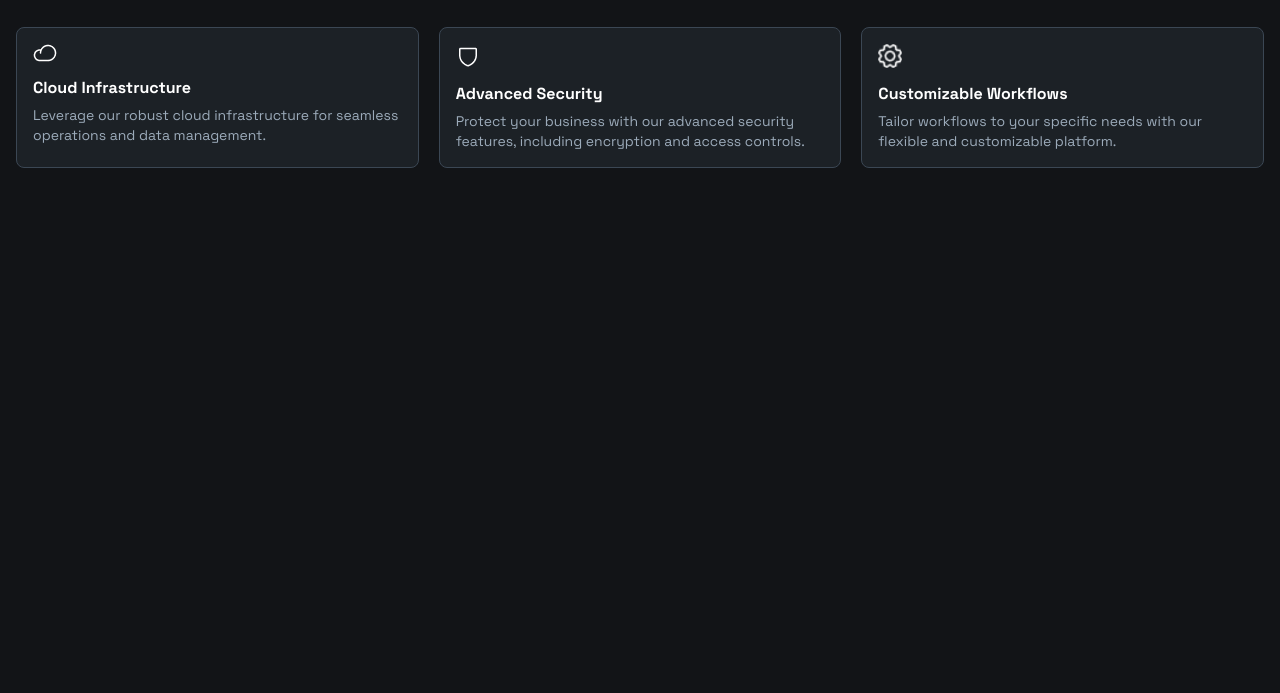
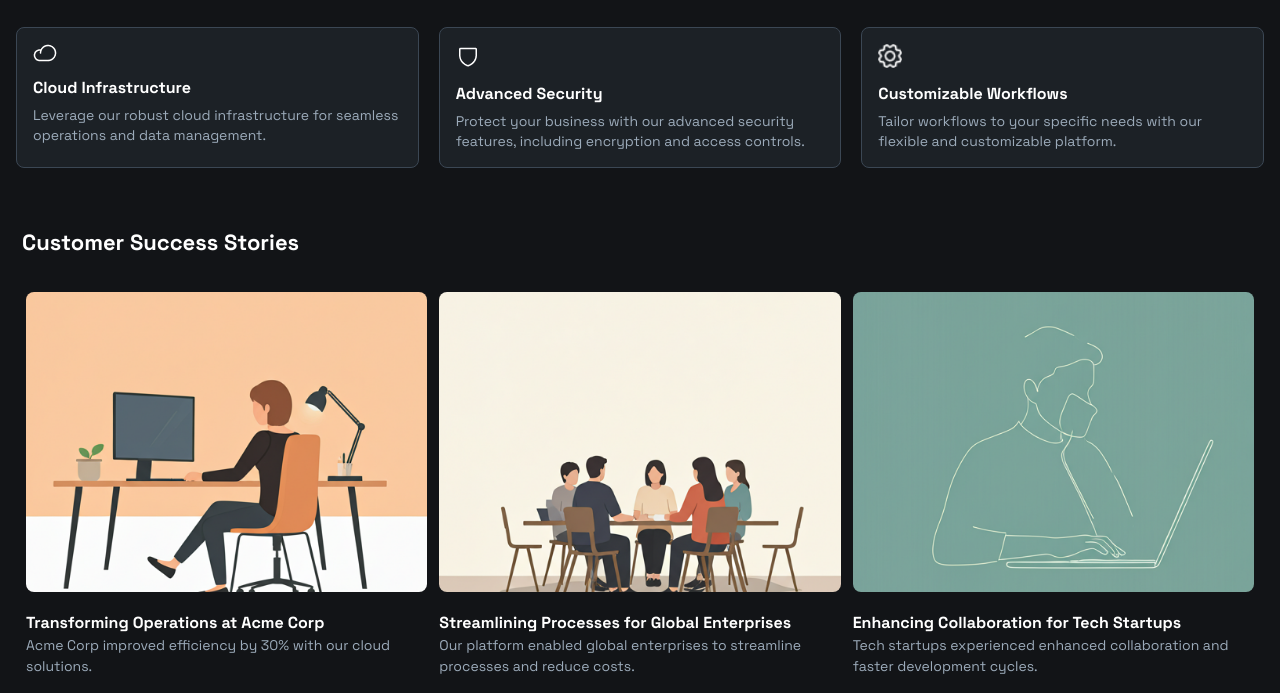
Before and after one commit to wdNaimur/Innovatech-Solutions, a website built with Vite: page index.html in a window 1280 px wide. Shown: the part 705-1398 px from the top of the page. Before the commit the page ends 913 px from the top, so only its background shows below. Built offline with nearby package versions, Linux system fonts and the light colour scheme.

Commit message:
feat(successStory): implement structured and styled success story section

```diff
--- a/index.html
+++ b/index.html
@@ -19,6 +19,7 @@
     <main>
       <section id="hero"></section>
       <section id="keyFeatures"></section>
+      <section id="successStory"></section>
     </main>
   </div>
   <script type="module" src="/src/main.js"></script>
--- a/src/main.js
+++ b/src/main.js
@@ -19,3 +19,4 @@ async function loadSection(targetId) {
 loadSection("navbar");
 loadSection("hero");
 loadSection("keyFeatures");
+loadSection("successStory");
--- /dev/null
+++ b/src/sections/successStory.css
@@ -0,0 +1,41 @@
+.text-box {
+  padding: 2rem 1.6rem 2rem 1.2rem;
+}
+
+.success-section h2 {
+  font-size: 2.2rem;
+  font-weight: 700;
+  line-height: 2.8rem;
+}
+.cards-container {
+  display: flex;
+  justify-content: center;
+  gap: 1.2rem;
+  row-gap: 2.4rem;
+  flex-wrap: wrap;
+  padding: 1.6rem;
+}
+
+.card {
+  flex: 1 1 30rem;
+  border-radius: 0.8rem;
+}
+
+.card img {
+  width: 100%;
+  max-height: 30rem;
+  object-fit: cover;
+  border-radius: 0.8rem;
+  margin-bottom: 1.6rem;
+}
+
+.card h3 {
+  font-size: 1.6rem;
+  line-height: 2.4rem;
+}
+
+.card p {
+  font-size: 1.4rem;
+  line-height: 2.1rem;
+  color: var(--color-text-tertiary);
+}
--- /dev/null
+++ b/src/sections/successStory.html
@@ -0,0 +1,20 @@
+<section class="container success-section">
+    <h2 class="text-box">Customer Success Stories</h2>
+    <div class="cards-container">
+        <div class="card">
+            <img class="story-image" src="/story-images/transforming-operations.png" alt="Transforming Operations">
+            <h3>Transforming Operations at Acme Corp</h3>
+            <p>Acme Corp improved efficiency by 30% with our cloud solutions.</p>
+        </div>
+        <div class="card">
+            <img class="story-image" src="/story-images/streaming-process.png" alt="Streamlining Processes">
+            <h3>Streamlining Processes for Global Enterprises</h3>
+            <p>Our platform enabled global enterprises to streamline processes and reduce costs.</p>
+        </div>
+        <div class="card">
+            <img class="story-image" src="/story-images/enhancing-collaboration.png" alt="Enhancing Collaboration">
+            <h3>Enhancing Collaboration for Tech Startups</h3>
+            <p>Tech startups experienced enhanced collaboration and faster development cycles.</p>
+        </div>
+    </div>
+</section>
```
Also changed, not shown: public/story-images/enhancing-collaboration.png (added), public/story-images/streaming-process.png (added), public/story-images/transforming-operations.png (added).
